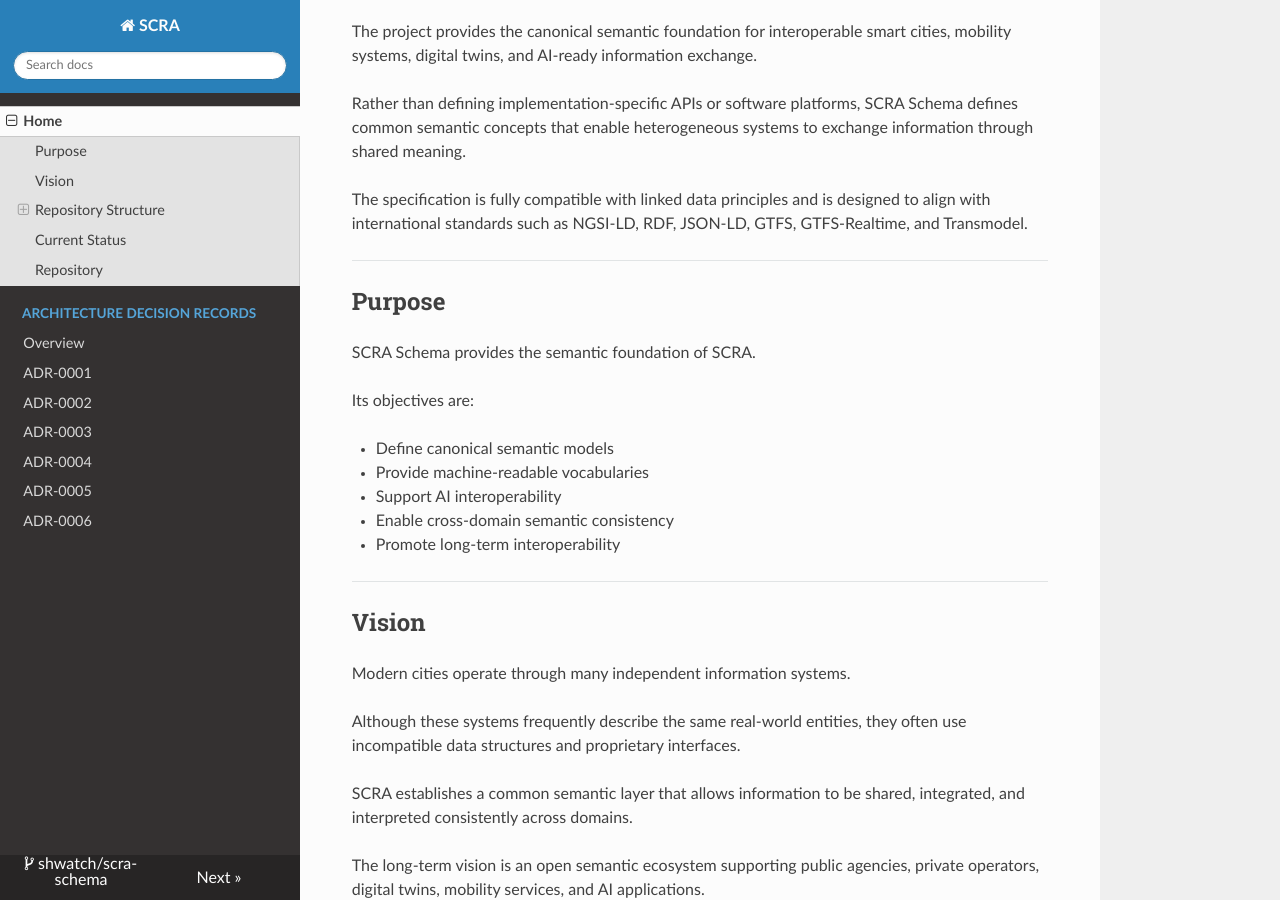
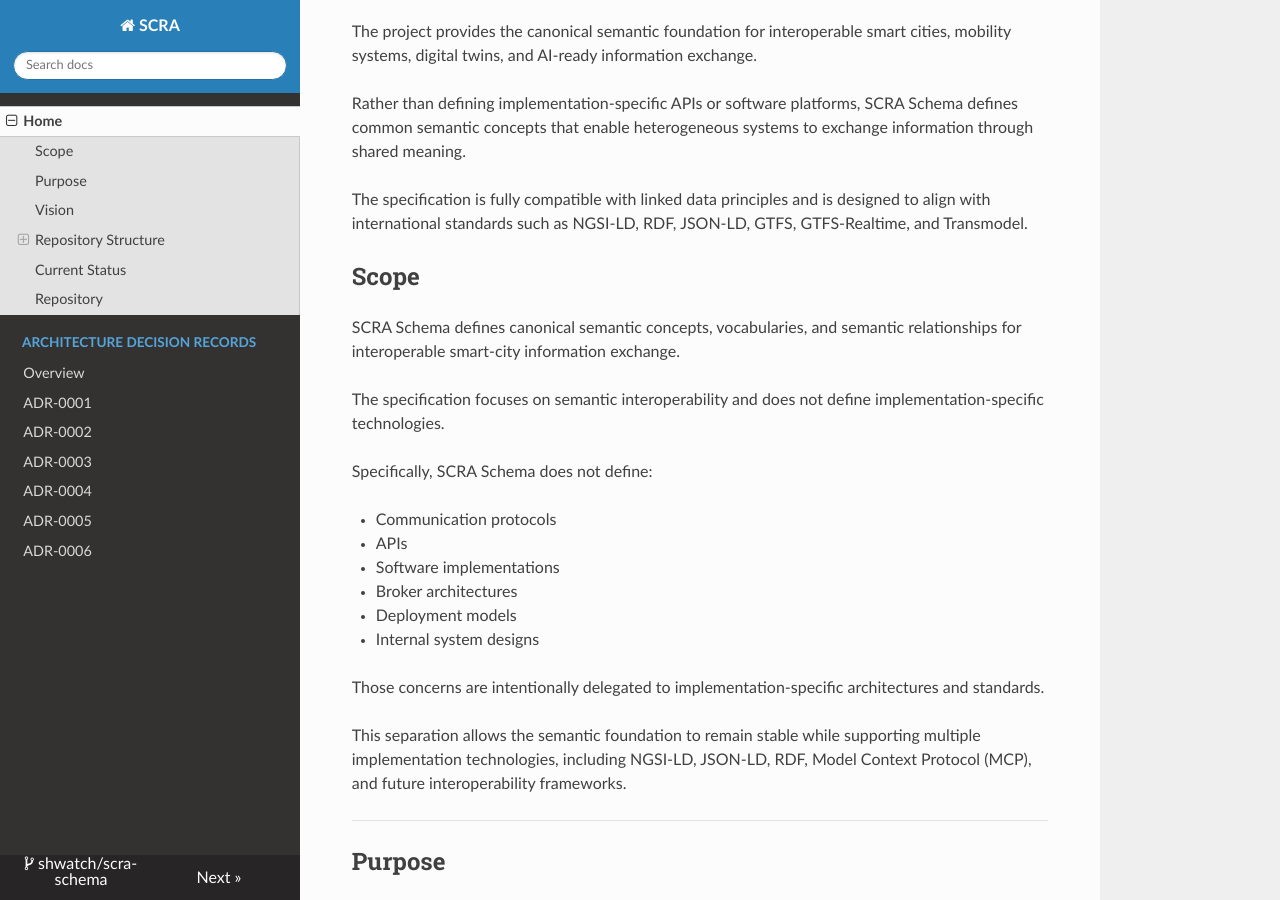
Before and after one commit to shwatch/scra-schema, an MkDocs documentation site: the page built from docs/index.md, in a window 1280 px wide and 900 px high, scrolled down 236 px. Built offline with MkDocs 1.6.1, drawn with Linux system fonts in a browser that asks for light colours; nearby versions of some CDN libraries.

Commit message:
Add scope definition to homepage

```diff
--- a/docs/index.md
+++ b/docs/index.md
@@ -16,6 +16,31 @@ systems to exchange information through shared meaning.
 The specification is fully compatible with linked data principles and is
 designed to align with international standards such as NGSI-LD, RDF,
 JSON-LD, GTFS, GTFS-Realtime, and Transmodel.
+
+## Scope
+
+SCRA Schema defines canonical semantic concepts, vocabularies, and semantic
+relationships for interoperable smart-city information exchange.
+
+The specification focuses on semantic interoperability and does not define
+implementation-specific technologies.
+
+Specifically, SCRA Schema does not define:
+
+- Communication protocols
+- APIs
+- Software implementations
+- Broker architectures
+- Deployment models
+- Internal system designs
+
+Those concerns are intentionally delegated to implementation-specific
+architectures and standards.
+
+This separation allows the semantic foundation to remain stable while
+supporting multiple implementation technologies, including NGSI-LD,
+JSON-LD, RDF, Model Context Protocol (MCP), and future interoperability
+frameworks.
 
 ---
 
```
